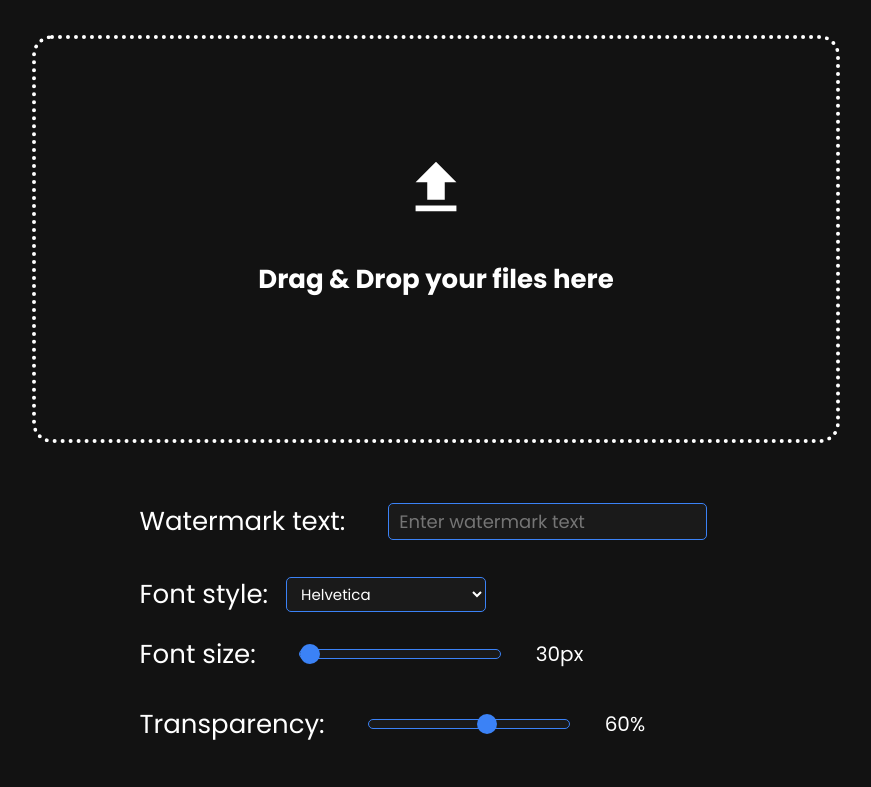
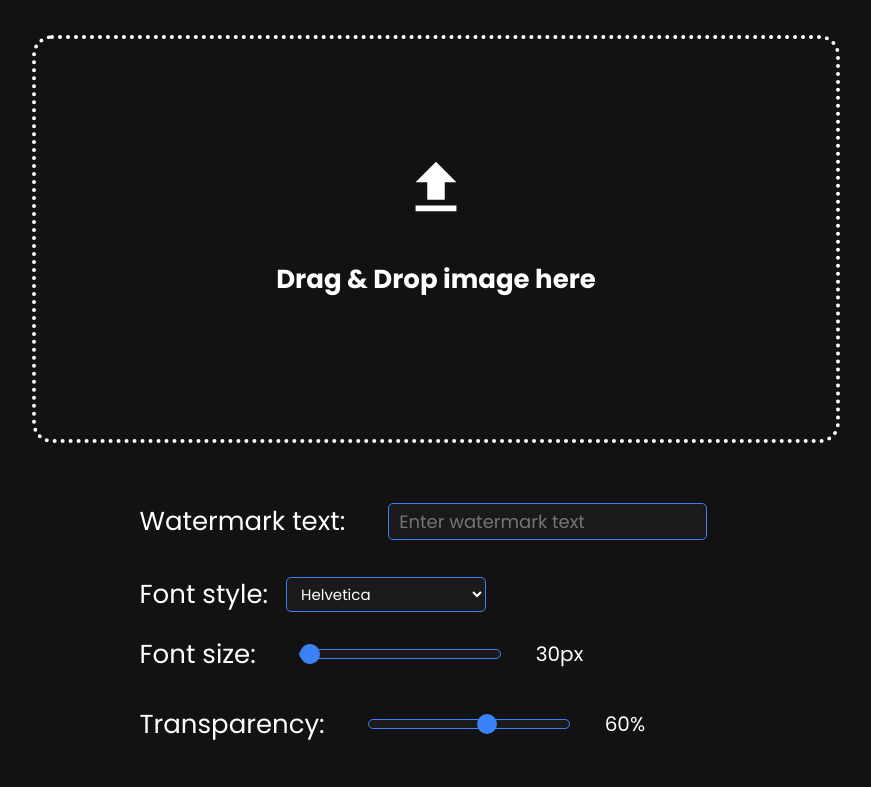
Before and after one commit to thedevarchive/image-watermark-editor, a React (Create React App) app: page / in a window 1280 px wide. Shown: the top 787 px of the page, without its empty margins (204-1075 px from the left). Built offline with nearby package versions, Linux system fonts and the light colour scheme.

Commit message:
Edited drag and drop text when no file is added

```diff
--- a/src/App.js
+++ b/src/App.js
@@ -103,7 +103,7 @@ function App() {
             filename != "" ? (
               <p>{filename}</p>
             ) : (
-              <p>Drag & Drop your files here</p>
+              <p>Drag & Drop image here</p>
             )
           }
         </div>
```
